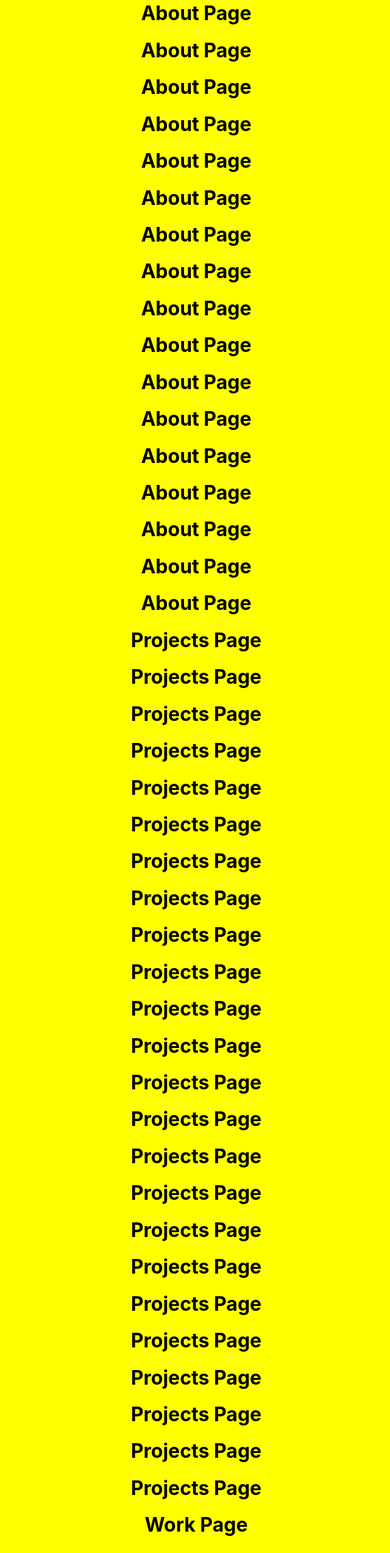
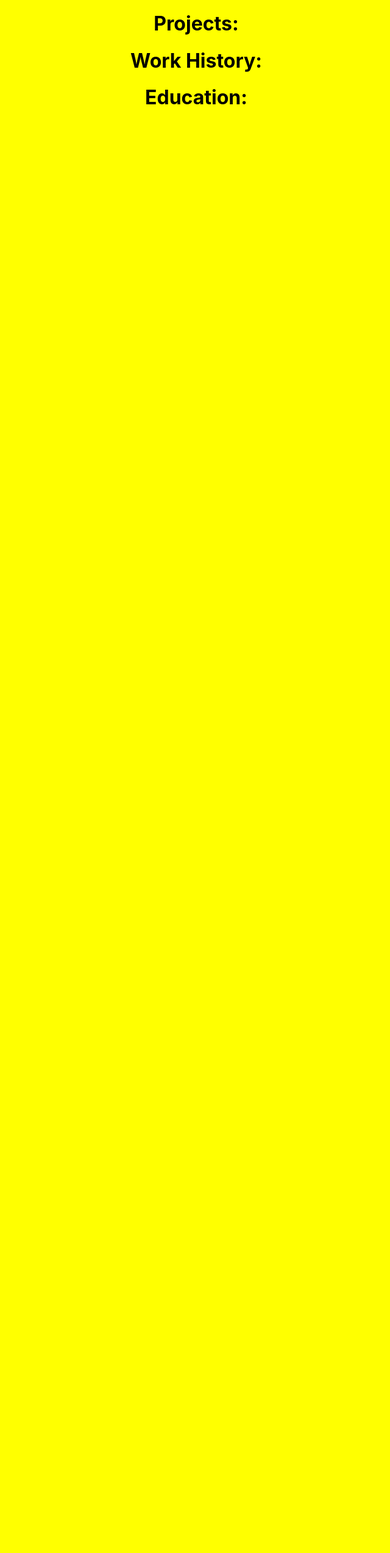
Before and after one commit to KYu-2468/Kevin-portfolio, a React (Create React App) app: page / in a window 1280 px wide. Shown: the part 176-2722 px from the top of the page at 61% size, without its empty margins (318-958 px from the left). After the commit the page ends 800 px from the top, so only its background shows below. Built offline with nearby package versions, Linux system fonts and the light colour scheme.

Commit message:
Update navbar drawer icons

```diff
--- a/src/App.js
+++ b/src/App.js
@@ -1,15 +1,10 @@
 import "./App.css";
-import { About, Projects, Work, Education } from "./pages";
-import Navbar from "./component/Navbar";
+import Main from "./pages";
 
 function App() {
   return (
     <div className="App">
-      <Navbar />
-      <About />
-      <Projects />
-      <Work />
-      <Education />
+      <Main />
     </div>
   );
 }
--- a/src/component/Menu.js
+++ b/src/component/Menu.js
@@ -7,11 +7,21 @@ import ListItem from "@mui/material/ListItem";
 import ListItemButton from "@mui/material/ListItemButton";
 import ListItemIcon from "@mui/material/ListItemIcon";
 import ListItemText from "@mui/material/ListItemText";
-import InboxIcon from "@mui/icons-material/MoveToInbox";
-import MailIcon from "@mui/icons-material/Mail";
 import MenuIcon from "@mui/icons-material/Menu";
+import AccountCircleIcon from "@mui/icons-material/AccountCircle";
+import WorkHistoryIcon from "@mui/icons-material/WorkHistory";
+import SchoolIcon from "@mui/icons-material/School";
+import AppsIcon from "@mui/icons-material/Apps";
 
 const Menu = () => {
+  const anchor = "top";
+  const icons = [
+    <AccountCircleIcon />,
+    <AppsIcon />,
+    <WorkHistoryIcon />,
+    <SchoolIcon />,
+  ];
+
   const [state, setState] = useState({
     top: false,
     left: false,
@@ -45,9 +55,7 @@ const Menu = () => {
               style={{ flexGrow: 1, textDecoration: "none" }}
             >
               <ListItemButton>
-                <ListItemIcon>
-                  {index % 2 === 0 ? <InboxIcon /> : <MailIcon />}
-                </ListItemIcon>
+                <ListItemIcon>{icons[index]}</ListItemIcon>
                 <ListItemText primary={text} />
               </ListItemButton>
             </a>
@@ -56,8 +64,6 @@ const Menu = () => {
       </List>
     </Box>
   );
-
-  const anchor = "top";
 
   return (
     <div className="menu">
--- a/src/pages/About.js
+++ /dev/null
@@ -1,27 +0,0 @@
-import React from "react";
-
-const About = () => (
-  <div id="about" className="section">
-    <h1>This is about page!</h1>
-    <h1>About Page</h1>
-    <h1>About Page</h1>
-    <h1>About Page</h1>
-    <h1>About Page</h1>
-    <h1>About Page</h1>
-    <h1>About Page</h1>
-    <h1>About Page</h1>
-    <h1>About Page</h1>
-    <h1>About Page</h1>
-    <h1>About Page</h1>
-    <h1>About Page</h1>
-    <h1>About Page</h1>
-    <h1>About Page</h1>
-    <h1>About Page</h1>
-    <h1>About Page</h1>
-    <h1>About Page</h1>
-    <h1>About Page</h1>
-    <h1>About Page</h1>
-  </div>
-);
-
-export default About;
--- a/src/pages/Education.js
+++ /dev/null
@@ -1,38 +0,0 @@
-import React from "react";
-
-const Education = () => (
-  <div id="education" className="section">
-    <h1>Education Page</h1>
-    <h1>Education Page</h1>
-    <h1>Education Page</h1>
-    <h1>Education Page</h1>
-    <h1>Education Page</h1>
-    <h1>Education Page</h1>
-    <h1>Education Page</h1>
-    <h1>Education Page</h1>
-    <h1>Education Page</h1>
-    <h1>Education Page</h1>
-    <h1>Education Page</h1>
-    <h1>Education Page</h1>
-    <h1>Education Page</h1>
-    <h1>Education Page</h1>
-    <h1>Education Page</h1>
-    <h1>Education Page</h1>
-    <h1>Education Page</h1>
-    <h1>Education Page</h1>
-    <h1>Education Page</h1>
-    <h1>Education Page</h1>
-    <h1>Education Page</h1>
-    <h1>Education Page</h1>
-    <h1>Education Page</h1>
-    <h1>Education Page</h1>
-    <h1>Education Page</h1>
-    <h1>Education Page</h1>
-    <h1>Education Page</h1>
-    <h1>Education Page</h1>
-    <h1>Education Page</h1>
-    <h1>Education Page</h1>
-  </div>
-);
-
-export default Education;
--- a/src/pages/Projects.js
+++ /dev/null
@@ -1,32 +0,0 @@
-import React from "react";
-
-const Projects = () => (
-  <div id="projects" className="section">
-    <h1>Projects Page</h1>
-    <h1>Projects Page</h1>
-    <h1>Projects Page</h1>
-    <h1>Projects Page</h1>
-    <h1>Projects Page</h1>
-    <h1>Projects Page</h1>
-    <h1>Projects Page</h1>
-    <h1>Projects Page</h1>
-    <h1>Projects Page</h1>
-    <h1>Projects Page</h1>
-    <h1>Projects Page</h1>
-    <h1>Projects Page</h1>
-    <h1>Projects Page</h1>
-    <h1>Projects Page</h1>
-    <h1>Projects Page</h1>
-    <h1>Projects Page</h1>
-    <h1>Projects Page</h1>
-    <h1>Projects Page</h1>
-    <h1>Projects Page</h1>
-    <h1>Projects Page</h1>
-    <h1>Projects Page</h1>
-    <h1>Projects Page</h1>
-    <h1>Projects Page</h1>
-    <h1>Projects Page</h1>
-  </div>
-);
-
-export default Projects;
--- a/src/pages/Work.js
+++ /dev/null
@@ -1,38 +0,0 @@
-import React from "react";
-
-const Work = () => (
-  <div id="work" className="section">
-    <h1>Work Page</h1>
-    <h1>Work Page</h1>
-    <h1>Work Page</h1>
-    <h1>Work Page</h1>
-    <h1>Work Page</h1>
-    <h1>Work Page</h1>
-    <h1>Work Page</h1>
-    <h1>Work Page</h1>
-    <h1>Work Page</h1>
-    <h1>Work Page</h1>
-    <h1>Work Page</h1>
-    <h1>Work Page</h1>
-    <h1>Work Page</h1>
-    <h1>Work Page</h1>
-    <h1>Work Page</h1>
-    <h1>Work Page</h1>
-    <h1>Work Page</h1>
-    <h1>Work Page</h1>
-    <h1>Work Page</h1>
-    <h1>Work Page</h1>
-    <h1>Work Page</h1>
-    <h1>Work Page</h1>
-    <h1>Work Page</h1>
-    <h1>Work Page</h1>
-    <h1>Work Page</h1>
-    <h1>Work Page</h1>
-    <h1>Work Page</h1>
-    <h1>Work Page</h1>
-    <h1>Work Page</h1>
-    <h1>Work Page</h1>
-  </div>
-);
-
-export default Work;
--- a/src/pages/index.js
+++ b/src/pages/index.js
@@ -1,9 +1,17 @@
-import About from "./About";
-import Projects from "./Projects";
-import Work from "./Work";
-import Education from "./Education";
+import React from "react";
+import { About, Projects, Work, Education } from "../sections";
+import Navbar from "../component/Navbar";
 
-export { About };
-export { Projects };
-export { Work };
-export { Education };
+const Main = () => {
+  return (
+    <div>
+      <Navbar />
+      <About />
+      <Projects />
+      <Work />
+      <Education />
+    </div>
+  );
+};
+
+export default Main;
--- /dev/null
+++ b/src/sections/About.js
@@ -0,0 +1,11 @@
+import React from "react";
+
+const About = () => (
+  <div id="about" className="section">
+    <p> Hi, I'm</p>
+    <h1>Kevin</h1>
+    <p>A software engineer</p>
+  </div>
+);
+
+export default About;
--- /dev/null
+++ b/src/sections/Education.js
@@ -0,0 +1,9 @@
+import React from "react";
+
+const Education = () => (
+  <div id="education" className="section">
+    <h1>Education:</h1>
+  </div>
+);
+
+export default Education;
--- /dev/null
+++ b/src/sections/Projects.js
@@ -0,0 +1,9 @@
+import React from "react";
+
+const Projects = () => (
+  <div id="projects" className="section">
+    <h1>Projects:</h1>
+  </div>
+);
+
+export default Projects;
--- /dev/null
+++ b/src/sections/Work.js
@@ -0,0 +1,9 @@
+import React from "react";
+
+const Work = () => (
+  <div id="work" className="section">
+    <h1>Work History:</h1>
+  </div>
+);
+
+export default Work;
--- /dev/null
+++ b/src/sections/index.js
@@ -0,0 +1,9 @@
+import About from "./About";
+import Projects from "./Projects";
+import Work from "./Work";
+import Education from "./Education";
+
+export { About };
+export { Projects };
+export { Work };
+export { Education };
```
